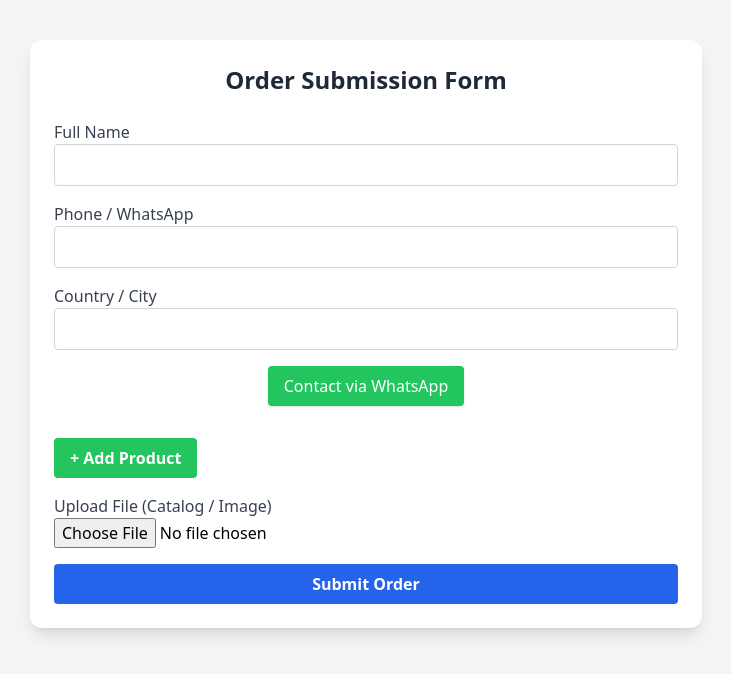
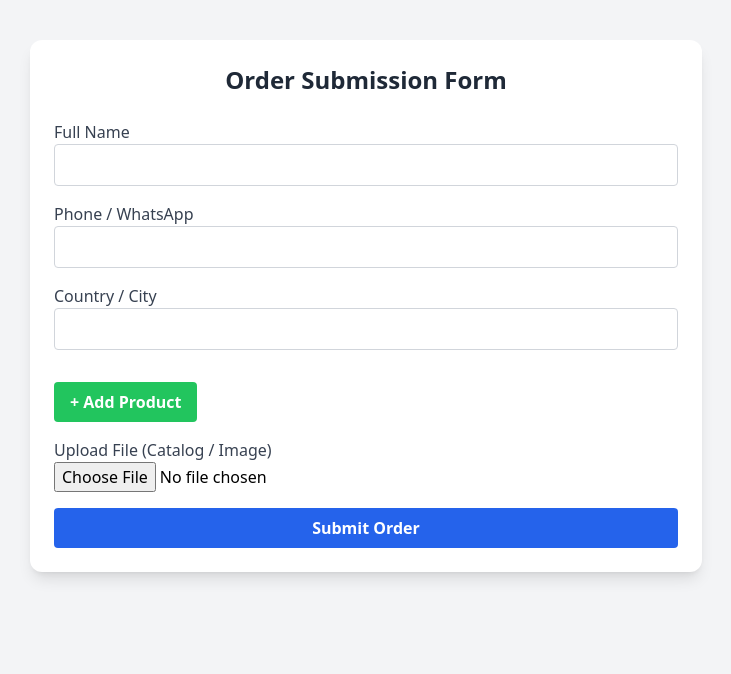
Before and after one commit to shlkhd/tiragon-order-app, a website: page public/index.html in a window 1280 px wide. Shown: the whole page, without its empty margins (274-1005 px from the left). Drawn offline with nearby package versions, Linux system fonts and the light colour scheme.

Commit message:
Add files via upload

```diff
--- a/public/index.html
+++ b/public/index.html
@@ -42,12 +42,6 @@
         <label class="block text-gray-700">Country / City</label>
         <input type="text" name="country" class="w-full border border-gray-300 rounded p-2" />
       </div>
-<div class="text-center mt-6">
-  <a href="https://wa.me/971557068949" target="_blank"
-     class="inline-block bg-green-500 text-white px-4 py-2 rounded shadow hover:bg-green-600">
-    Contact via WhatsApp
-  </a>
-</div>
 
       <div id="products"></div>
       <button type="button" onclick="addProductFields()" class="bg-green-500 hover:bg-green-600 text-white font-semibold py-2 px-4 rounded mb-4">
```
Also changed, not shown: 1 other file.
